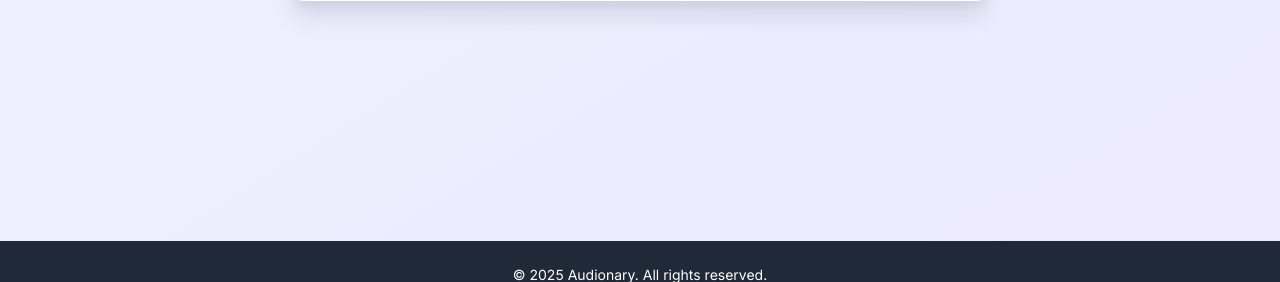
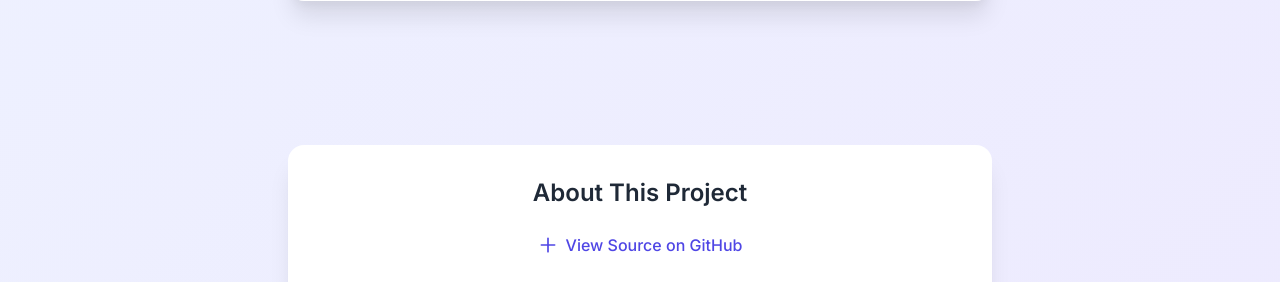
Before and after one commit to zohanzafar/audionary, a Django app: page / in a window 1280 px wide. Shown: the part 491-773 px from the top of the page. Run offline with Django 5.2, Linux system fonts and the light colour scheme.

Commit message:
Add the about section

```diff
--- a/templates/index.html
+++ b/templates/index.html
@@ -111,7 +111,7 @@
 
             <!-- Result Section -->
             <section id="result" class="hidden bg-white rounded-2xl shadow-xl p-8">
-                <h2 class="text-2xl font-semibold text-gray-800 mb-6">Your Podcast</h2>
+                <h2 class="text-2xl font-semibold text-gray-800 mb-6 text-center">Your Podcast</h2>
 
                 <!-- Narration Preview -->
                 <div class="mb-8">
@@ -154,6 +154,37 @@
     <!-- Toast Container -->
     <div id="toastContainer" class="fixed bottom-4 right-4 space-y-2 z-50"></div>
 
+    <!-- About Section -->
+    <section class="py-12">
+        <div class="max-w-3xl mx-auto px-4 sm:px-6 lg:px-8">
+            <div class="bg-white rounded-2xl shadow-xl p-8 animate-fade-in">
+                <h2 class="text-2xl font-semibold text-gray-800 mb-6 text-center">About This Project</h2>
+                <div class="space-y-6 text-gray-700 text-center">
+                    <!-- GitHub Link -->
+                    <p>
+                        <a href="https://github.com/zohanzafar/audionary" target="_blank"
+                            class="inline-flex items-center space-x-2 text-indigo-600 hover:text-indigo-800 font-medium transition-colors duration-200">
+                            <svg class="w-5 h-5" fill="none" stroke="currentColor" viewBox="0 0 24 24">
+                                <path stroke-linecap="round" stroke-linejoin="round" stroke-width="2"
+                                    d="M12 4v16m8-8H4" />
+                            </svg>
+                            <span>View Source on GitHub</span>
+                        </a>
+                    </p>
+                    <!-- Video Embed -->
+                    <div class="aspect-w-16 aspect-h-9">
+                        <iframe class="w-full h-64 sm:h-80 md:h-96 rounded-xl shadow-md"
+                            src="https://www.youtube.com/embed/XN-Nw4oxqlI?si=mkib66ge5Lrcba3d" title="Project Demo Video"
+                            frameborder="0" allow="accelerometer; autoplay; clipboard-write; encrypted-media; gyroscope; picture-in-picture"
+                            allowfullscreen></iframe>
+                    </div>
+                </div>
+            </div>
+        </div>
+    </section>
+
+
+
     <!-- Footer -->
     <footer class="bg-gray-800 text-white py-6">
         <div class="max-w-7xl mx-auto px-4 sm:px-6 lg:px-8 text-center">
```
